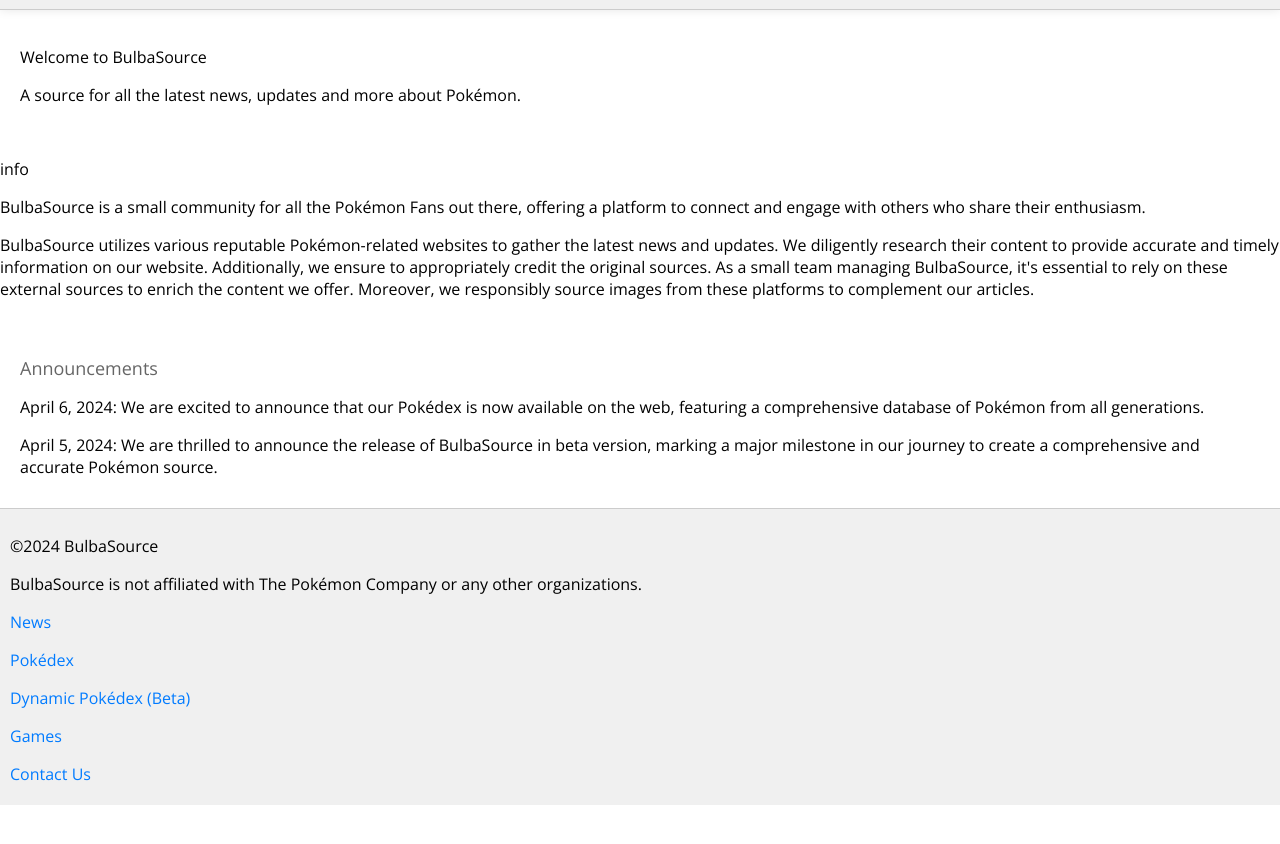
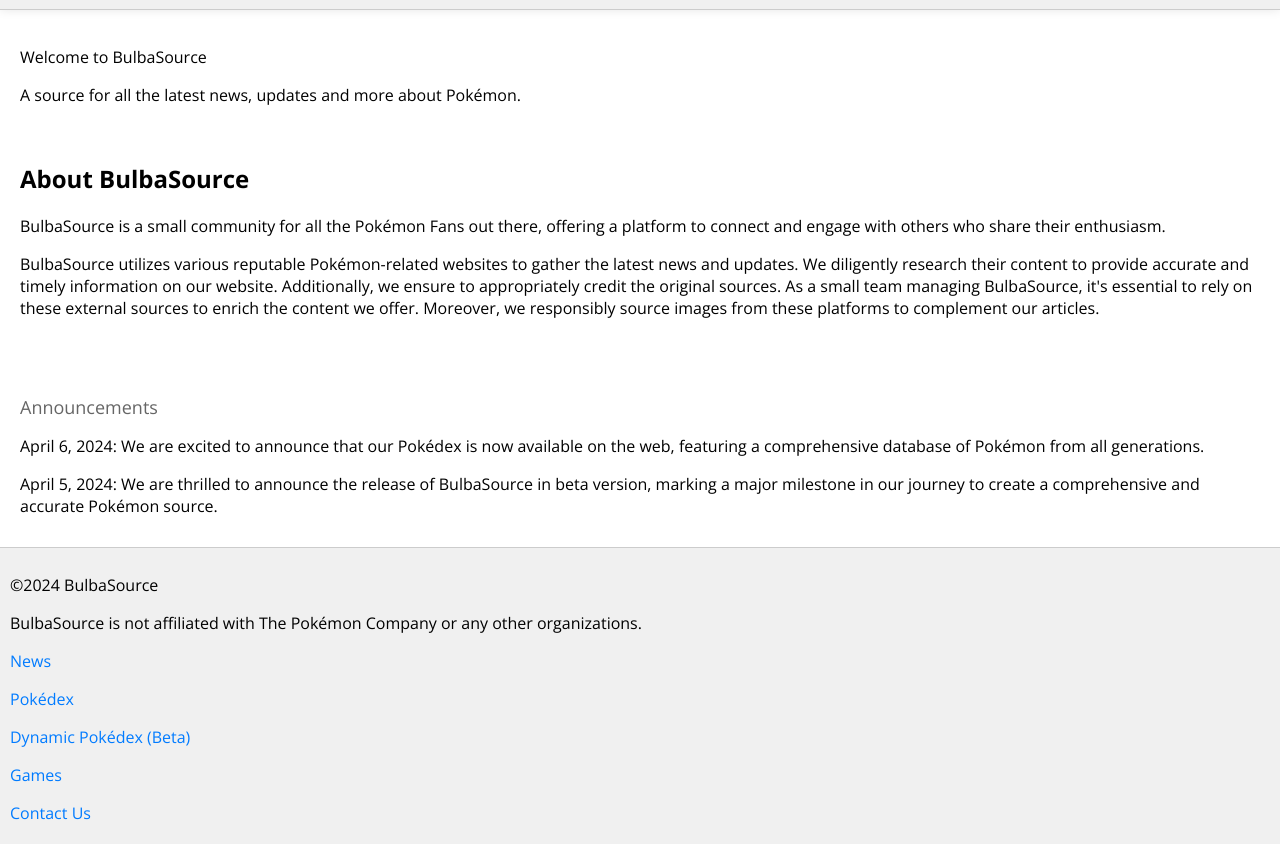
Before and after one commit to Aokiee/PROJECT01.TEST, a plain HTML site: page index.html in a window 1280 px wide. Shown: the part 75-919 px from the top of the page. Before the commit the page ends 880 px from the top, so only its background shows below. Drawn offline with nearby package versions, Linux system fonts and the light colour scheme.

Commit message:
Update index.html

```diff
--- a/index.html
+++ b/index.html
@@ -23,6 +23,12 @@
 		.header-box .subtitle {
 			font-size: 18px;
 			color: #666;
+		}
+		.info {
+			padding: 20px;
+		}
+		.info h2 {
+			margin-top: 0;
 		}
 		.welcome {
 			padding: 20px;
@@ -65,7 +71,7 @@
 		<p>A source for all the latest news, updates and more about Pokémon.</p>
 	</div>
 	<div class="info">
-		<p>info</p>
+		<h2>About BulbaSource</h2>
 		<p>BulbaSource is a small community for all the Pokémon Fans out there, offering a platform to connect and engage with others who share their enthusiasm.</p>
 		<p>BulbaSource utilizes various reputable Pokémon-related websites to gather the latest news and updates. We diligently research their content to provide accurate and timely information on our website. Additionally, we ensure to appropriately credit the original sources. As a small team managing BulbaSource, it's essential to rely on these external sources to enrich the content we offer. Moreover, we responsibly source images from these platforms to complement our articles.</p>
 	</div>
```
